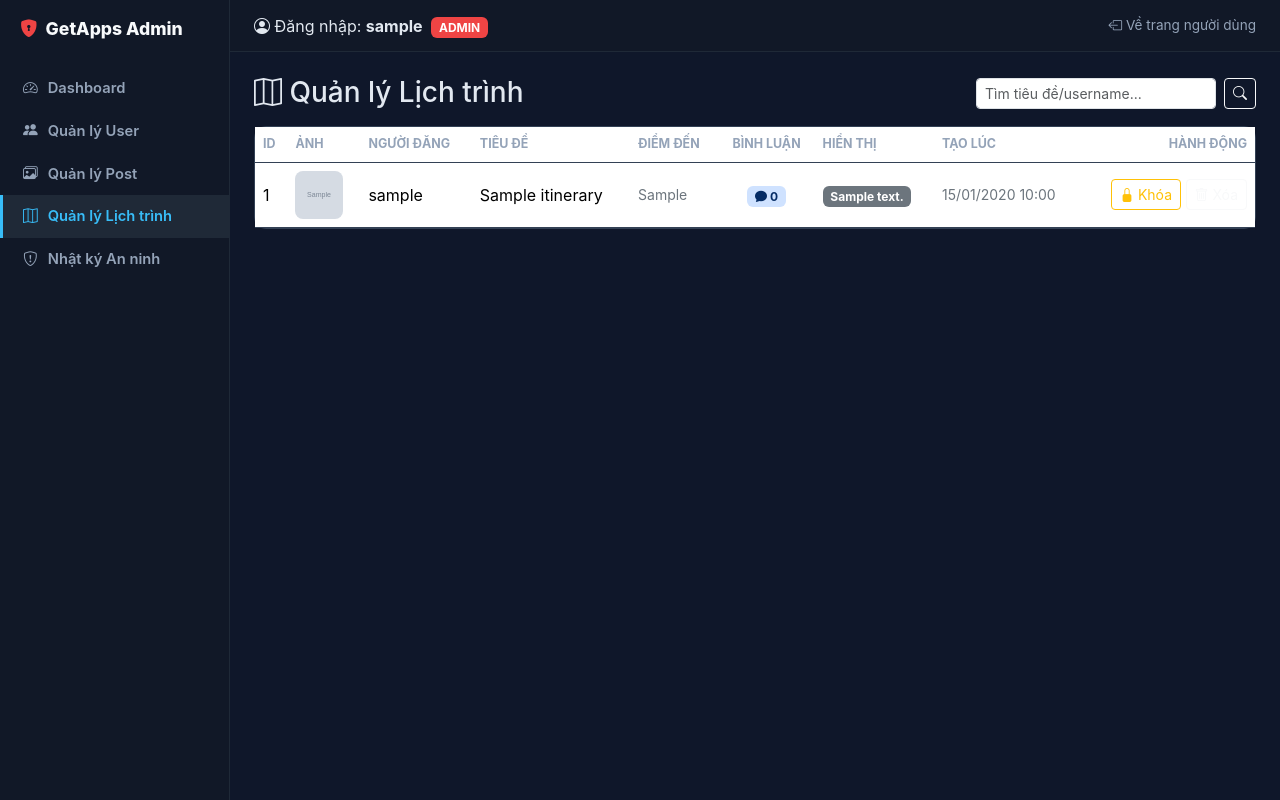
After one commit to phat1310/GetApps-Travel-Platform, a Flask app: page /admin/itineraries in a window 1280 px wide. The commit adds this page. Run offline with Flask 3, Linux system fonts and the light colour scheme; a user stored in the database is signed in; tables that the repository leaves empty hold one stand-in row (values such as "Sample post"); grey boxes marked "Sample" are stand-in pictures.

Commit message:
Admin: thumbnail/comment count cho post, khoa/mo khoa post+itinerary, thong bao khi xoa

```diff
--- a/app/admin/routes.py
+++ b/app/admin/routes.py
@@ -17,7 +17,11 @@ from app.admin.decorators import admin_required
 from app.extensions import db
 from app.models.user import User
 from app.models.post import Post
+from app.models.photo import Photo
+from app.models.comment import Comment
+from app.models.itinerary import Itinerary
 from app.models.security_log import SecurityLog
+from app.notifications import notify_removal
 
 
 # ---------------------------------------------------------------- Dashboard
@@ -123,9 +127,40 @@ def posts():
     author_ids = {p.user_id for p in pagination.items}
     authors = {u.id: u for u in User.query.filter(User.id.in_(author_ids)).all()} if author_ids else {}
 
+    post_ids = [p.id for p in pagination.items]
+    # Ảnh đại diện (ảnh đầu tiên) của mỗi post -> 1 query, tránh N+1.
+    thumbs = {}
+    if post_ids:
+        for ph in Photo.query.filter(Photo.post_id.in_(post_ids)).order_by(Photo.post_id, Photo.id).all():
+            thumbs.setdefault(ph.post_id, ph)
+    # Số bình luận của mỗi post -> 1 query GROUP BY, tránh N+1.
+    comment_counts = {}
+    if post_ids:
+        rows = (
+            db.session.query(Comment.post_id, db.func.count(Comment.id))
+            .filter(Comment.post_id.in_(post_ids))
+            .group_by(Comment.post_id)
+            .all()
+        )
+        comment_counts = dict(rows)
+
     return render_template(
-        "admin/posts.html", posts=pagination.items, pagination=pagination, q=q, authors=authors
+        "admin/posts.html", posts=pagination.items, pagination=pagination, q=q,
+        authors=authors, thumbs=thumbs, comment_counts=comment_counts,
     )
+
+
+@admin_bp.route("/posts/<int:post_id>/toggle-hide", methods=["POST"])
+@login_required
+@admin_required
+def toggle_hide_post(post_id):
+    """Khóa/mở khóa bài viết — ẩn khỏi mọi người (trừ admin & chính chủ) mà KHÔNG xóa dữ liệu.
+    Dùng khi nghi ngờ vi phạm nhưng chưa cần xóa vĩnh viễn (có thể mở khóa lại nếu xét sai)."""
+    post = Post.query.get_or_404(post_id)
+    post.is_hidden = not post.is_hidden
+    db.session.commit()
+    flash(f"Đã {'khóa' if post.is_hidden else 'mở khóa'} bài viết #{post_id}.", "success")
+    return redirect(request.referrer or url_for("admin.posts"))
 
 
 @admin_bp.route("/posts/<int:post_id>/delete", methods=["POST"])
@@ -133,10 +168,72 @@ def posts():
 @admin_required
 def delete_post(post_id):
     post = Post.query.get_or_404(post_id)
+    owner_id = post.user_id
     db.session.delete(post)
+    # post_id=None (bắt buộc) để thông báo không bị cascade "delete-orphan" xóa theo bài vừa xóa.
+    notify_removal(owner_id, current_user.id, "post_removed")
     db.session.commit()
-    flash(f"Đã xóa bài viết #{post_id}.", "success")
+    flash(f"Đã xóa bài viết #{post_id} và thông báo cho người dùng.", "success")
     return redirect(request.referrer or url_for("admin.posts"))
+
+
+# --------------------------------------------------------- Quản lý Lịch trình
+@admin_bp.route("/itineraries")
+@login_required
+@admin_required
+def itineraries():
+    q = request.args.get("q", "").strip()
+    query = Itinerary.query.join(User, Itinerary.user_id == User.id)
+    if q:
+        like = f"%{q}%"
+        query = query.filter(
+            db.or_(Itinerary.title.ilike(like), User.username.ilike(like))
+        )
+    page = request.args.get("page", 1, type=int)
+    pagination = query.order_by(Itinerary.id.desc()).paginate(page=page, per_page=20, error_out=False)
+
+    author_ids = {it.user_id for it in pagination.items}
+    authors = {u.id: u for u in User.query.filter(User.id.in_(author_ids)).all()} if author_ids else {}
+
+    it_ids = [it.id for it in pagination.items]
+    comment_counts = {}
+    if it_ids:
+        rows = (
+            db.session.query(Comment.itinerary_id, db.func.count(Comment.id))
+            .filter(Comment.itinerary_id.in_(it_ids))
+            .group_by(Comment.itinerary_id)
+            .all()
+        )
+        comment_counts = dict(rows)
+
+    return render_template(
+        "admin/itineraries.html", itineraries=pagination.items, pagination=pagination, q=q,
+        authors=authors, comment_counts=comment_counts,
+    )
+
+
+@admin_bp.route("/itineraries/<int:itinerary_id>/toggle-hide", methods=["POST"])
+@login_required
+@admin_required
+def toggle_hide_itinerary(itinerary_id):
+    it = Itinerary.query.get_or_404(itinerary_id)
+    it.is_hidden = not it.is_hidden
+    db.session.commit()
+    flash(f"Đã {'khóa' if it.is_hidden else 'mở khóa'} lịch trình #{itinerary_id}.", "success")
+    return redirect(request.referrer or url_for("admin.itineraries"))
+
+
+@admin_bp.route("/itineraries/<int:itinerary_id>/delete", methods=["POST"])
+@login_required
+@admin_required
+def delete_itinerary(itinerary_id):
+    it = Itinerary.query.get_or_404(itinerary_id)
+    owner_id = it.user_id
+    db.session.delete(it)
+    notify_removal(owner_id, current_user.id, "itinerary_removed")
+    db.session.commit()
+    flash(f"Đã xóa lịch trình #{itinerary_id} và thông báo cho người dùng.", "success")
+    return redirect(request.referrer or url_for("admin.itineraries"))
 
 
 # ------------------------------------------------------ Nhật ký An ninh (Phát)
--- a/app/models/itinerary.py
+++ b/app/models/itinerary.py
@@ -33,6 +33,10 @@ class Itinerary(db.Model):
     attachment_file = db.Column(db.String(255), nullable=True)
     created_at = db.Column(db.DateTime, default=datetime.utcnow)
     updated_at = db.Column(db.DateTime, default=datetime.utcnow, onupdate=datetime.utcnow)
+
+    # Admin KHÓA lịch trình (nghi ngờ vi phạm) -> ẩn khỏi mọi nơi với tất cả người
+    # dùng khác, trừ admin và chính chủ. Không xóa dữ liệu, có thể mở khóa lại.
+    is_hidden = db.Column(db.Boolean, nullable=False, default=False, server_default="0")
 
     # Relationships
     author = db.relationship("User", backref=db.backref("itineraries", lazy=True, cascade="all, delete-orphan"))
--- a/app/models/post.py
+++ b/app/models/post.py
@@ -80,3 +80,7 @@ class Post(db.Model):
 
     # Số ảnh/video đã thêm bằng chức năng Chỉnh sửa (tối đa 2 trong cả vòng đời bài)
     edit_media_added = db.Column(db.Integer, nullable=False, default=0, server_default="0")
+
+    # Admin KHÓA bài (nghi ngờ vi phạm) -> ẩn khỏi mọi nơi (feed/profile/chi tiết) với
+    # TẤT CẢ người dùng khác, trừ admin và chính chủ bài. Không xóa dữ liệu, có thể mở khóa lại.
+    is_hidden = db.Column(db.Boolean, nullable=False, default=False, server_default="0")
--- a/app/templates/admin/base_admin.html
+++ b/app/templates/admin/base_admin.html
@@ -42,8 +42,11 @@
             <a href="{{ url_for('admin.users') }}" class="{{ 'active' if request.endpoint and request.endpoint.startswith('admin.users') or request.endpoint in ['admin.toggle_admin','admin.toggle_ban','admin.delete_user'] }}">
                 <i class="bi bi-people-fill"></i> Quản lý User
             </a>
-            <a href="{{ url_for('admin.posts') }}" class="{{ 'active' if request.endpoint and request.endpoint.startswith('admin.posts') or request.endpoint == 'admin.delete_post' }}">
+            <a href="{{ url_for('admin.posts') }}" class="{{ 'active' if request.endpoint and request.endpoint.startswith('admin.posts') or request.endpoint in ['admin.delete_post','admin.toggle_hide_post'] }}">
                 <i class="bi bi-images"></i> Quản lý Post
+            </a>
+            <a href="{{ url_for('admin.itineraries') }}" class="{{ 'active' if request.endpoint and request.endpoint.startswith('admin.itineraries') or request.endpoint in ['admin.delete_itinerary','admin.toggle_hide_itinerary'] }}">
+                <i class="bi bi-map"></i> Quản lý Lịch trình
             </a>
             <a href="{{ url_for('admin.security_logs') }}" class="{{ 'active' if request.endpoint and request.endpoint.startswith('admin.security_logs') or request.endpoint == 'admin.clear_security_logs' }}">
                 <i class="bi bi-shield-exclamation"></i> Nhật ký An ninh
--- /dev/null
+++ b/app/templates/admin/itineraries.html
@@ -0,0 +1,83 @@
+{% extends "admin/base_admin.html" %}
+{% block title %}Quản lý Lịch trình — Admin{% endblock %}
+{% block content %}
+<div class="d-flex justify-content-between align-items-center mb-3">
+    <h3 class="mb-0"><i class="bi bi-map"></i> Quản lý Lịch trình</h3>
+    <form method="get" class="d-flex" style="width: 280px;">
+        <input type="search" name="q" value="{{ q }}" class="form-control form-control-sm" placeholder="Tìm tiêu đề/username...">
+        <button class="btn btn-sm btn-outline-light ms-2"><i class="bi bi-search"></i></button>
+    </form>
+</div>
+
+<div class="adm-card p-0">
+    <table class="table adm-table mb-0">
+        <thead>
+        <tr>
+            <th>ID</th>
+            <th>Ảnh</th>
+            <th>Người đăng</th>
+            <th>Tiêu đề</th>
+            <th>Điểm đến</th>
+            <th class="text-center">Bình luận</th>
+            <th>Hiển thị</th>
+            <th>Tạo lúc</th>
+            <th class="text-end">Hành động</th>
+        </tr>
+        </thead>
+        <tbody>
+        {% for it in itineraries %}
+        <tr>
+            <td>{{ it.id }}</td>
+            <td>
+                {% if it.cover_image %}
+                    <img src="{{ url_for('static', filename=it.cover_image.replace('static/', '')) }}" alt="" style="width:48px;height:48px;object-fit:cover;border-radius:8px;" loading="lazy">
+                {% else %}
+                    <span class="d-inline-flex align-items-center justify-content-center bg-secondary bg-opacity-10 rounded text-secondary" style="width:48px;height:48px;"><i class="bi bi-image"></i></span>
+                {% endif %}
+            </td>
+            <td>{{ authors[it.user_id].username if it.user_id in authors else 'user#' + it.user_id|string }}</td>
+            <td class="text-truncate" style="max-width: 240px;">{{ it.title or '(không có tiêu đề)' }}</td>
+            <td class="small text-secondary">{{ it.destination or '—' }}</td>
+            <td class="text-center">
+                <span class="badge bg-primary-subtle text-primary-emphasis"><i class="bi bi-chat-fill"></i> {{ comment_counts.get(it.id, 0) }}</span>
+            </td>
+            <td>
+                <span class="badge bg-secondary">{{ it.visibility }}</span>
+                {% if it.is_hidden %}<span class="badge bg-danger ms-1"><i class="bi bi-lock-fill"></i> Đã khóa</span>{% endif %}
+            </td>
+            <td class="small text-secondary">{{ it.created_at.strftime('%d/%m/%Y %H:%M') if it.created_at else '—' }}</td>
+            <td class="text-end">
+                <form method="post" action="{{ url_for('admin.toggle_hide_itinerary', itinerary_id=it.id) }}" class="d-inline">
+                    <input type="hidden" name="csrf_token" value="{{ csrf_token() }}">
+                    {% if it.is_hidden %}
+                        <button class="btn btn-sm btn-outline-success"><i class="bi bi-unlock-fill"></i> Mở khóa</button>
+                    {% else %}
+                        <button class="btn btn-sm btn-outline-warning"><i class="bi bi-lock-fill"></i> Khóa</button>
+                    {% endif %}
+                </form>
+                <form method="post" action="{{ url_for('admin.delete_itinerary', itinerary_id=it.id) }}" class="d-inline"
+                      onsubmit="return confirm('Xóa vĩnh viễn lịch trình #{{ it.id }}? Người đăng sẽ nhận được thông báo.');">
+                    <input type="hidden" name="csrf_token" value="{{ csrf_token() }}">
+                    <button class="btn btn-sm btn-outline-light"><i class="bi bi-trash"></i> Xóa</button>
+                </form>
+            </td>
+        </tr>
+        {% else %}
+        <tr><td colspan="9" class="text-center text-secondary py-4">Không có lịch trình nào khớp.</td></tr>
+        {% endfor %}
+        </tbody>
+    </table>
+</div>
+
+{% if pagination.pages > 1 %}
+<nav class="mt-3">
+    <ul class="pagination pagination-sm">
+        {% for p in range(1, pagination.pages + 1) %}
+        <li class="page-item {{ 'active' if p == pagination.page }}">
+            <a class="page-link" href="{{ url_for('admin.itineraries', page=p, q=q) }}">{{ p }}</a>
+        </li>
+        {% endfor %}
+    </ul>
+</nav>
+{% endif %}
+{% endblock %}
```
Also changed, not shown: app/locations/discovery.py (+9 -1 lines), app/notifications.py (+16 -1 lines), app/templates/admin/posts.html (+30 -4 lines), app/templates/auth/notifications.html (+9 -0 lines).
